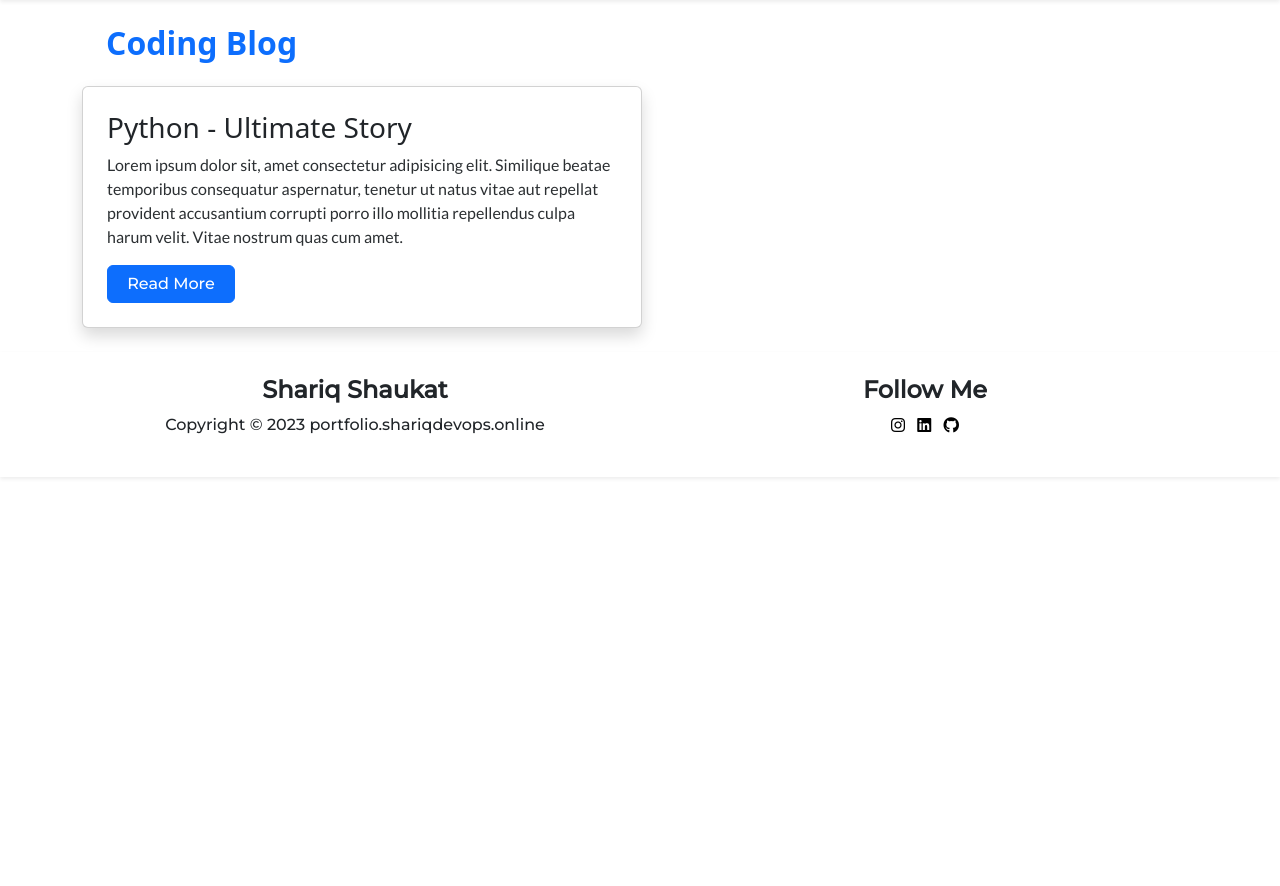
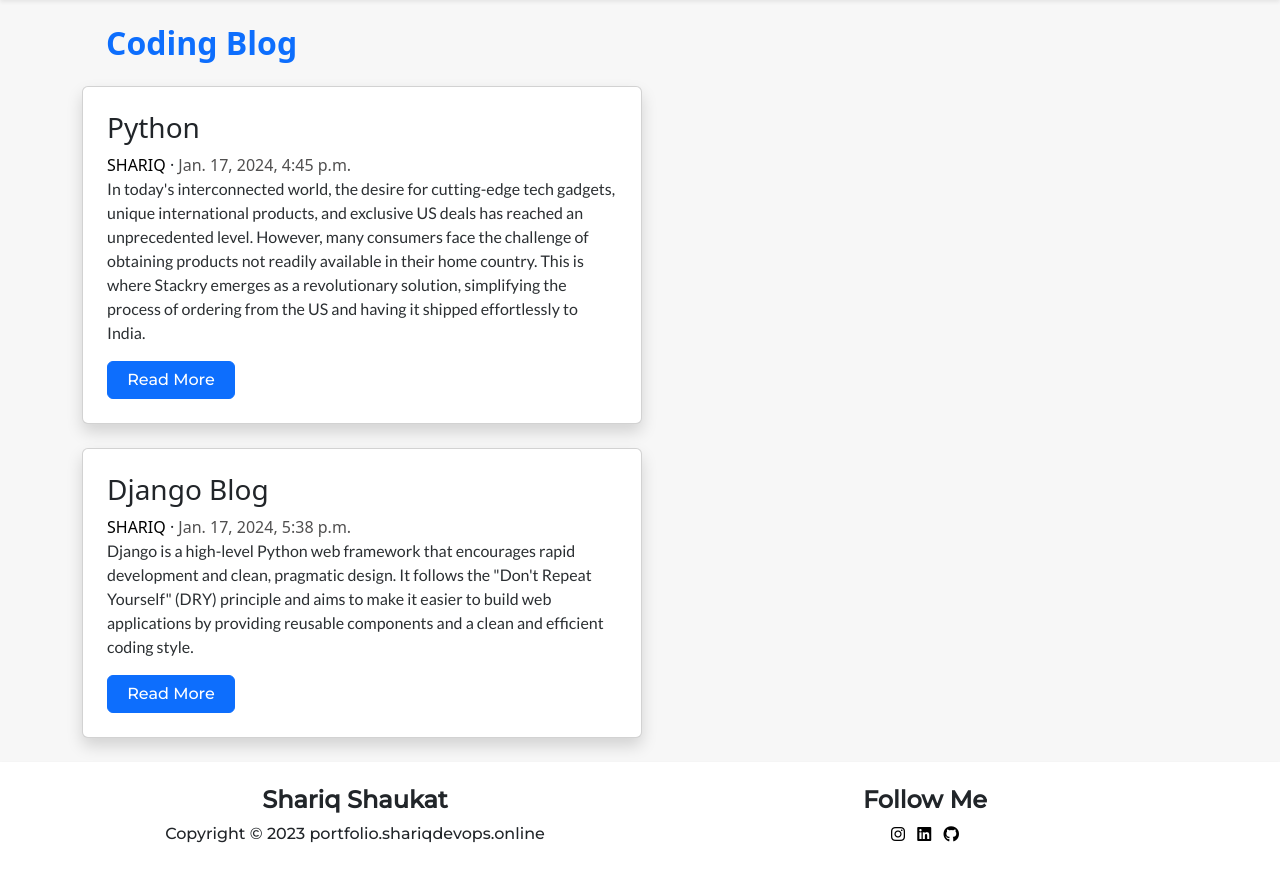
Before and after one commit to shariqazeem/djangoblog, a Django app: page /blog/ in a window 1280 px wide. Shown: the part 72-958 px from the top of the page. Before the commit the page ends 550 px from the top, so only its background shows below. Run offline with Django 4.2, Linux system fonts and the light colour scheme; data comes from the database, SQL or seed files in the repository; both versions use the stored data as it was after the commit; some web fonts are replaced.

Commit message:
Added Blog Feature in App

```diff
--- a/myproject/myapp/admin.py
+++ b/myproject/myapp/admin.py
@@ -8,11 +8,13 @@ from .models import Caraousel
 from .models import Comment
 from .models import ImageModel
 from .models import Applicant
+from .models import Blog
 
 class VideoAdmin(admin.ModelAdmin):
     list_display = ('title', 'course', 'order',)  # Specify the fields you want to display
     list_editable = ('order',)
 
+admin.site.register(Blog)
 admin.site.register(Applicant)
 admin.site.register(Video, VideoAdmin)
 admin.site.register(RCourse)
--- a/myproject/myapp/models.py
+++ b/myproject/myapp/models.py
@@ -52,3 +52,11 @@ class Applicant(models.Model):
     phone_number = models.CharField(max_length=20)
     resume_link = models.URLField()
     skills = models.CharField(max_length=50)
+
+class Blog(models.Model):
+    title = models.CharField(max_length=100)
+    image = models.ImageField(upload_to='blog_images')
+    author = models.ForeignKey(User, on_delete=models.CASCADE, related_name='blogs')
+    description = models.TextField(blank=True)
+    content = models.TextField(blank=True)
+    created_at = models.DateTimeField(auto_now_add=True)
--- a/myproject/myapp/templates/blog.html
+++ b/myproject/myapp/templates/blog.html
@@ -1,24 +1,30 @@
 {% extends 'base.html' %}
-{% block title %}Learn to Automate Systems - Shariq Shaukat{% endblock title %}
+{% block title %}Blogs - Shariq Shaukat{% endblock title %}
 {% block body %}
 {% load static %}
+<body style="background-color: rgb(247 247 247);">
 
 <div class="container">
 <h2 class="fs-2 text-primary fw-semibold m-4">Coding Blog</h2>
 <div class="row">
+    {% for blog in blogs %}
     <div class="mb-4">
         <div class="card shadow p-4" style="width: 35rem;">
             <!-- Card content goes here -->
-            <h3>Python - Ultimate Story</h3>
-            <p class="card-text text-secondary-emphasis fw-medium" style="font-family: 'Lato', sans-serif;">Lorem ipsum dolor sit, amet consectetur adipisicing elit. Similique beatae temporibus consequatur aspernatur, tenetur ut natus vitae aut repellat provident accusantium corrupti porro illo mollitia repellendus culpa harum velit. Vitae nostrum quas cum amet.</p>
+            <h3>{{  blog.title   }}</h3>
+            <div>
+                <a href="{% url 'index' %}" style="font-weight: normal; text-decoration: none; color: black;" class="text-uppercase">{{ blog.author }}</a> ·
+                <span style="font-weight: lighter; color: rgb(80, 79, 79);">{{ blog.created_at }}</span>
+            </div>              <p class="card-text text-secondary-emphasis fw-medium" style="font-family: 'Lato', sans-serif;">{{ blog.description }}</p>
 
-            <a href="#" type="button" class="btn btn-primary" style="font-family: 'Montserrat', sans-serif; width: 8rem;">Read More</a>
+            <!-- Update the anchor tag in the loop to link to the detail view -->
+            <a href="{% url 'blog_detail' blog.title %}" class="btn btn-primary" style="font-family: 'Montserrat', sans-serif; width: 8rem;">Read More</a>
         </div>
 
     </div>
 </div>
-</div>
+{% endfor %}
 </div>
 
-
+</body>
 {% endblock body %}
--- a/myproject/myapp/views.py
+++ b/myproject/myapp/views.py
@@ -2,7 +2,7 @@ from django.shortcuts import render, HttpResponse,redirect, get_object_or_404
 from django.contrib.auth.models import User
 from django.contrib.auth import authenticate, login, logout
 from django.contrib import messages
-from .models import RCourse, Caraousel, Comment, ImageModel, Video
+from .models import RCourse, Caraousel, Comment, ImageModel, Video, Blog
 from django.http import HttpResponse, JsonResponse
 from .forms import ApplicantForm
 from django.views.decorators.csrf import csrf_exempt
@@ -170,4 +170,9 @@ def apply_now(request):
 
 
 def BlogPage(request):
-    return render(request, 'blog.html')
+    blogs = Blog.objects.all()
+    return render(request, 'blog.html', {'blogs': blogs},)
+
+def BlogDetail(request, blog_title):
+    blog = get_object_or_404(Blog, title=blog_title)
+    return render(request, 'blog_detail.html', {'blog': blog})
--- a/myproject/myproject/urls.py
+++ b/myproject/myproject/urls.py
@@ -39,6 +39,8 @@ urlpatterns = [
     path('workwithus/', views.WorkWithUsPage, name='workwithus'),
     path('apply/', views.apply_now, name='apply_now'),
     path('blog/', views.BlogPage, name='blog'),
+    path('blog/<str:blog_title>/', views.BlogDetail, name='blog_detail'),
+
 
 
     path('sitemap.xml', TemplateView.as_view(template_name="sitemap.xml", content_type="text/xml")),
```
Also changed, not shown: myproject/myapp/templates/blog_detail.html (added, +16 -0 lines), myproject/db.sqlite3, myproject/media/blog_images/Web_capture_17-1-2024_193213_us-east-1.console.aws.amazon.com.jpeg (added), myproject/media/blog_images/profile-pic.png (added), myproject/media/blog_images/profile-pic_yGczSaO.png (added), myproject/myapp/migrations/0005_blog.py (added), myproject/myapp/migrations/0006_blog_description_alter_blog_content.py (added).
